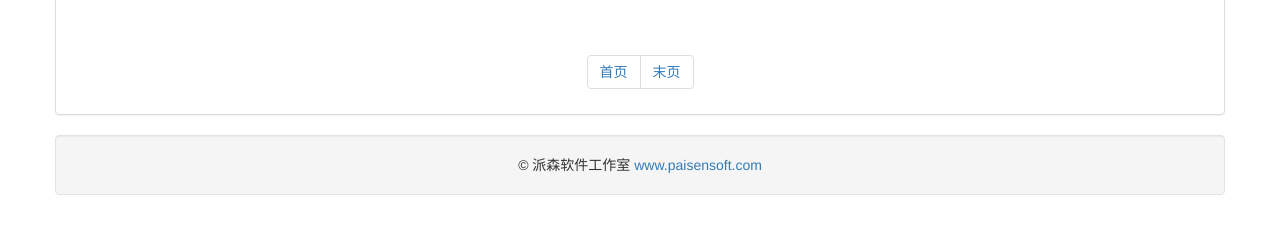
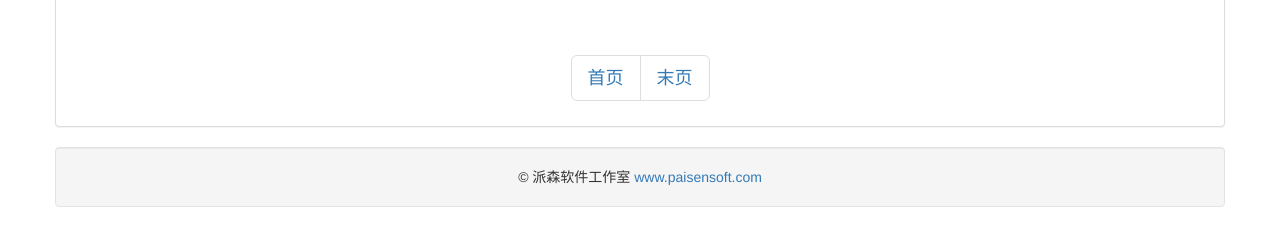
Before and after one commit to haojieorg/feedback, a Flask app: template templates/feedback_list.html in a window 1280 px wide. Shown: the part 202-448 px from the top of the page. Run offline with Flask 2, Linux system fonts and the light colour scheme; the template is opened without the code that fills it, so the values that code supplies are empty; parts of the project's set-up code (start-up, migrations or seed data) failed here and were passed over; some libraries are stand-ins or nearby versions.

Commit message:
分页图标变大

```diff
--- a/templates/helper.html
+++ b/templates/helper.html
@@ -1,6 +1,6 @@
 {% macro render_paginate(paginate,endpoint) %}
     <div class="text-center">
-        <ul class="pagination pagination-md">
+        <ul class="pagination pagination-lg">
             <li><a href="{{ url_for(endpoint,page=1) }}">首页</a></li>
             {% if paginate.has_prev %}
                 <li><a href="{{ url_for(endpoint,page=paginate.prev_num) }}">«</a></li>
```
